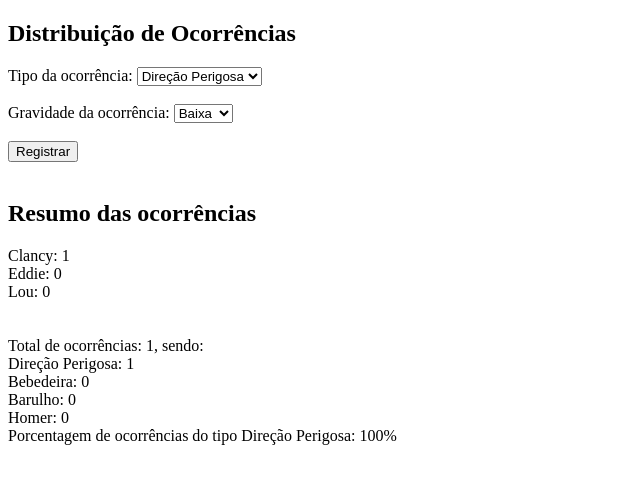
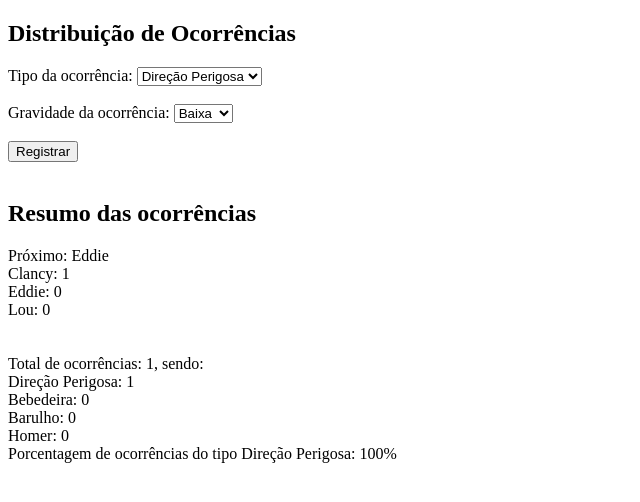
Before and after one commit to BxrsukDsU/ocorrencias-homer, a plain HTML site: page index.html in a window 1280 px wide. Both pictures are taken after a click on the button "Registrar". Shown: the whole page, without its empty margins (0-640 px from the left). Drawn offline with Linux system fonts and the light colour scheme.

Commit message:
Update index.html

```diff
--- a/index.html
+++ b/index.html
@@ -31,7 +31,7 @@
     <br>
     <br>
     <h2>Resumo das ocorrências</h2>
-
+    <div id="proximo"></div>
     <div id="resumoC"></div>
     <div id="resumoE"></div>
     <div id="resumoL"></div>
@@ -105,6 +105,8 @@
             document.getElementById("resumo5").innerHTML = resumo5;
             document.getElementById("resumo5").innerHTML = resumo5;
 
+            document.getElementById("proximo").innerHTML = "Próximo: " + proximo;
+
             document.getElementById("resumoC").innerHTML = "Clancy: " + clancy;
             document.getElementById("resumoE").innerHTML = "Eddie: " + eddie;
             document.getElementById("resumoL").innerHTML = "Lou: " + lou;
```
